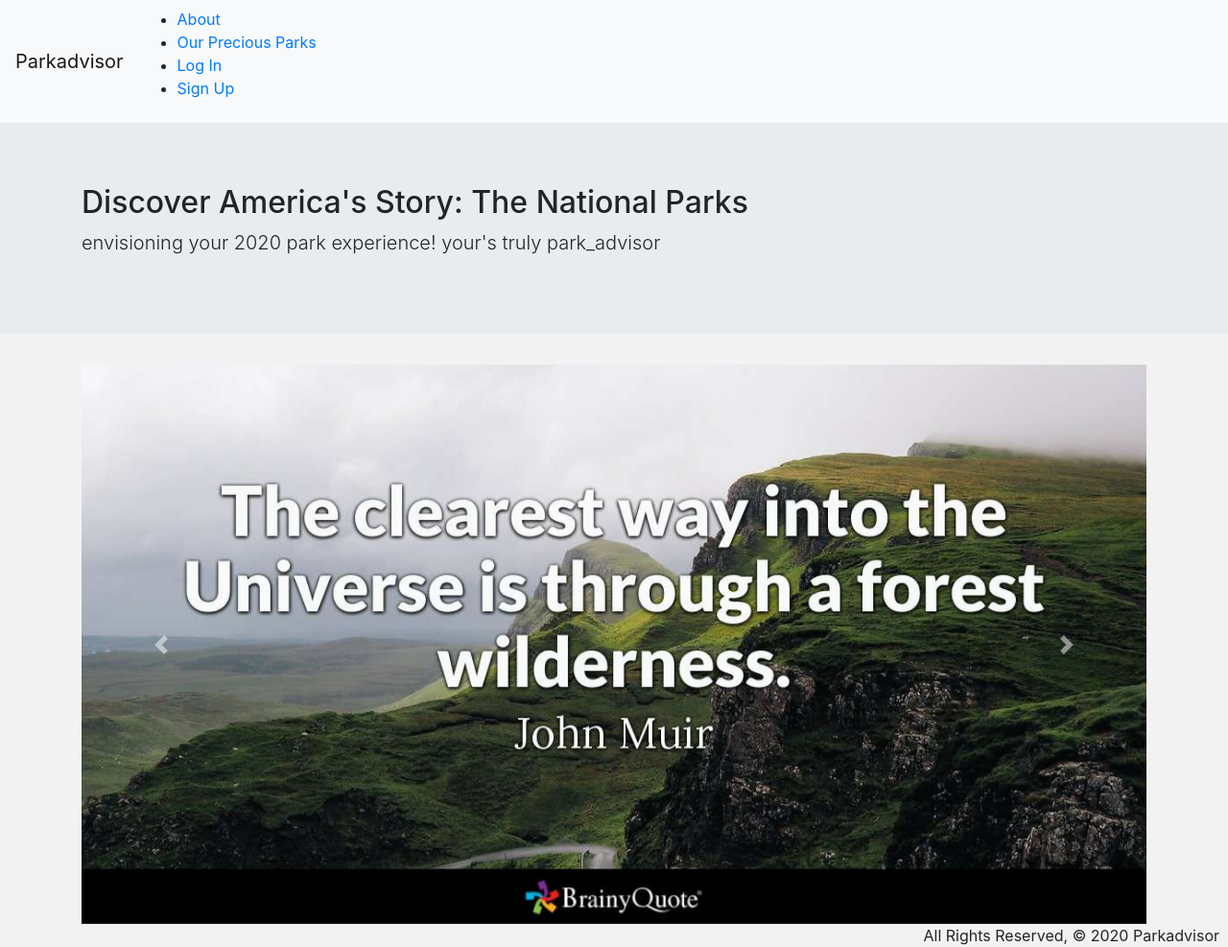
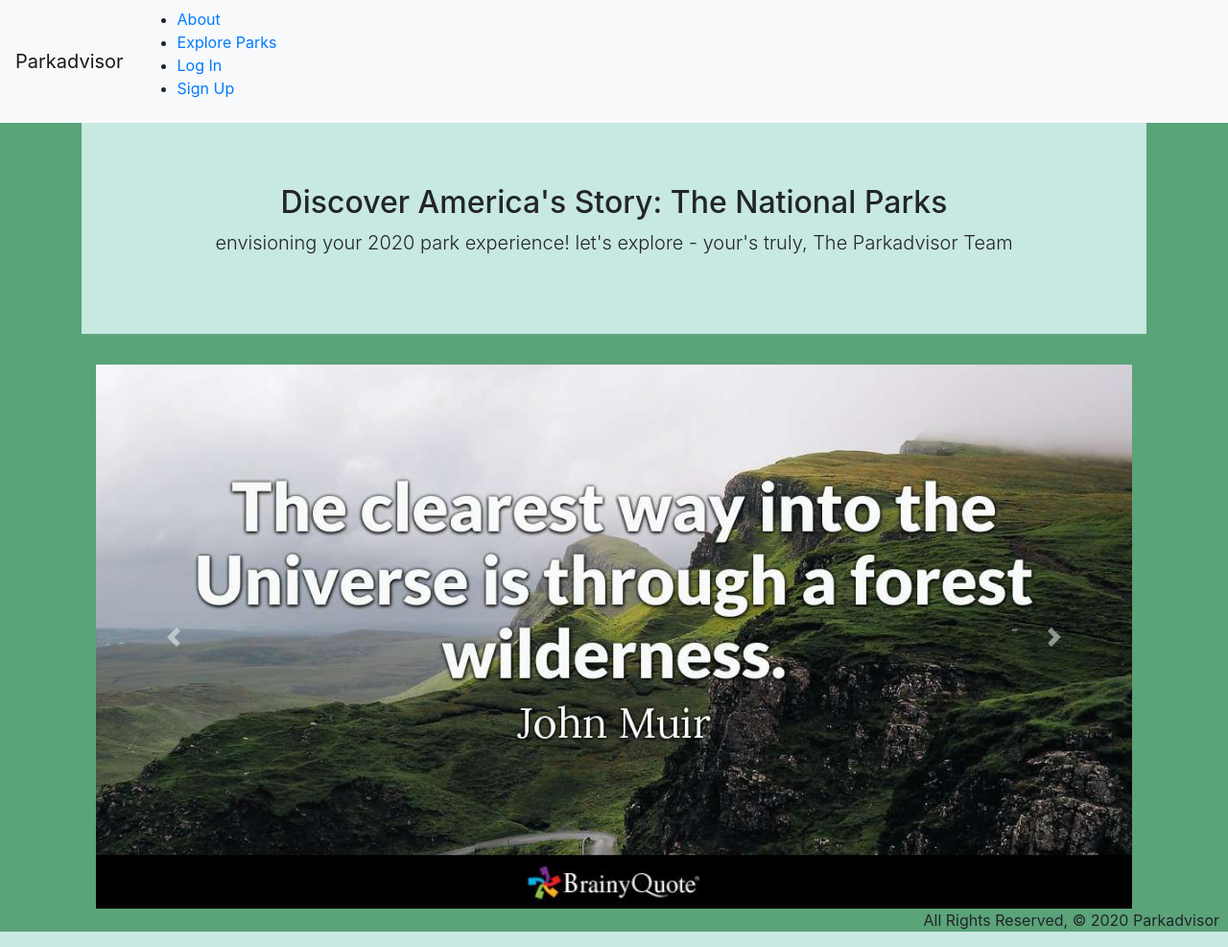
Before and after one commit to lauragsack/ParkAdvisor, a Django app: page / in a window 1280 px wide. Shown: the whole page at 96% size. Run offline with Django 3.2, Linux system fonts and the light colour scheme; some libraries are stand-ins or nearby versions.

Commit message:
landing page added

```diff
--- a/parkadvisor/main_app/static/css/style.css
+++ b/parkadvisor/main_app/static/css/style.css
@@ -2,7 +2,7 @@
     display: flex;
     min-height: 100vh;
     flex-direction: column;
-    background-color: #f2f2f2;
+    background-color: #5ba379;
   }
 
 main{
@@ -52,3 +52,17 @@
 .description-image-container{
   padding-top: 3rem;
 }
+
+.colorjumbo {
+    background-color: #c8e8e2;
+    text-color: beige;
+  }
+
+.carwidth {
+  width:100%;
+}
+
+.carousel-item .img-fluid {
+width:100%;
+
+}
--- a/parkadvisor/main_app/templates/base.html
+++ b/parkadvisor/main_app/templates/base.html
@@ -26,8 +26,11 @@
                     <li><a href="{% url 'reviews_index' %}">My Reviews</a></li>
                     <li><a href="{% url 'logout' %}">Log Out</a></li>
                 {% else %}
+
+                    <li><a href="{% url 'index' %}">Explore Parks</a></li>
+                    <li><a href="{% url 'login' %}">Log In</a></li>
                     <li><a href="{% url 'signup' %}">Sign Up</a></li>
-                    <li><a href="{% url 'login' %}">Log In</a></li>
+
                 {% endif %}
             </ul>
         </div>
@@ -41,6 +44,9 @@
   <footer class="page-footer">
     <div class="right">All Rights Reserved, &copy; 2020 Parkadvisor &nbsp;</div>
   </footer>
+  <script src="https://code.jquery.com/jquery-3.4.1.slim.min.js" integrity="sha384-J6qa4849blE2+poT4WnyKhv5vZF5SrPo0iEjwBvKU7imGFAV0wwj1yYfoRSJoZ+n" crossorigin="anonymous"></script>
+<script src="https://cdn.jsdelivr.net/npm/popper.js@1.16.0/dist/umd/popper.min.js" integrity="sha384-Q6E9RHvbIyZFJoft+2mJbHaEWldlvI9IOYy5n3zV9zzTtmI3UksdQRVvoxMfooAo" crossorigin="anonymous"></script>
+<script src="https://stackpath.bootstrapcdn.com/bootstrap/4.4.1/js/bootstrap.min.js" integrity="sha384-wfSDF2E50Y2D1uUdj0O3uMBJnjuUD4Ih7YwaYd1iqfktj0Uod8GCExl3Og8ifwB6" crossorigin="anonymous"></script>
 
 </body>
 </html>
--- a/parkadvisor/main_app/templates/landing.html
+++ b/parkadvisor/main_app/templates/landing.html
@@ -1,58 +1,39 @@
+
+{% extends 'base.html' %}
 {% load static %}
+{% block content %}
 
-<!DOCTYPE html>
-<html lang="en">
-<head>
-  <meta charset="UTF-8">
-  <meta name="viewport" content="width=device-width, initial-scale=1.0">
-  <meta http-equiv="X-UA-Compatible" content="ie=edge">
-  <title>Parkadvisor</title>
-  <link rel="stylesheet" href="https://stackpath.bootstrapcdn.com/bootstrap/4.3.1/css/bootstrap.min.css" integrity="sha384-ggOyR0iXCbMQv3Xipma34MD+dH/1fQ784/j6cY/iJTQUOhcWr7x9JvoRxT2MZw1T" crossorigin="anonymous">
-  <link rel="stylesheet" type="text/css" href="{% static 'css/style.css' %}"/>
-</head>
-<body>
-  <header class="navbar-fixed">
-    <nav class="navbar navbar-expand-lg navbar-light bg-light">
-    <a class="navbar-brand" href="#">Parkadvisor</a>
-    <button class="navbar-toggler" type="button" data-toggle="collapse" data-target="#navbarNavAltMarkup" aria-controls="navbarNavAltMarkup" aria-expanded="false" aria-label="Toggle navigation">
-        <span class="navbar-toggler-icon"></span>
-    </button>
-    <div class="collapse navbar-collapse" id="navbarNavAltMarkup">
-        <div class="navbar-nav">
-            <ul>
-            <li><a href="{% url 'about' %}">About</a></li>
-                    <li><a href="{% url 'index' %}">Our Precious Parks</a></li>
-                    <li><a href="{% url 'login' %}">Log In</a></li>
-                    <li><a href="{% url 'signup' %}">Sign Up</a></li>
 
-            </ul>
-        </div>
-    </div>
-    </nav>
-  </header>
-  <div class="jumbocontainer">
-        <div class="jumbotron jumbotron-fluid">
+  <div class="jumbocontainer text-center  ">
+        <div class="jumbotron colorjumbo jumbotron-fluid">
           <div class="container">
             <h2 class="display-8">Discover America's Story: The National Parks</h2>
-         <p class="lead">envisioning your 2020 park experience! your's truly park_advisor  </p>
+         <p class="lead">envisioning your 2020 park experience! let's explore        - your's truly, The Parkadvisor Team  </p>
 
   </div>
+ </div>
 </div>
-  </div>
-  <div class="container">
+
+
+
+
+  <div class="container ">
        <div id="carouselExampleControls" class="carousel slide" data-ride="carousel">
   <div class="carousel-inner">
-    <div class="carousel-item active">
+    <div class="carousel-item img-fluid active carwidth">
       <img src="{% static 'images/parksprojectimage1.jpg' %}" class="d-block w-100" alt="...">
     </div>
-    <div class="carousel-item">
+    <div class="carousel-item img-fluid carwidth">
       <img src="{% static 'images/bridgeimage.jpeg' %}" class="d-block w-100" alt="...">
     </div>
-    <div class="carousel-item">
+    <div class="carousel-item img-fluid carwidth">
       <img src="{% static 'images/parksproject4.jpg' %}" class="d-block w-100" alt="...">
     </div>
-    <div class="carousel-item">
+    <div class="carousel-item image-fluid">
       <img src="{% static 'images/parksproject2.jpg' %}" class="d-block w-100" alt="...">
+    </div>
+    <div class="carousel-item image-fluid">
+      <img src="{% static 'images/parksproject3.jpeg' %}" class="d-block w-100" alt="...">
     </div>
   </div>
   <a class="carousel-control-prev" href="#carouselExampleControls" role="button" data-slide="prev">
@@ -65,13 +46,7 @@
   </a>
 </div>
 
-  </div>
+</div>
 
-  <footer class="page-footer">
-    <div class="right">All Rights Reserved, &copy; 2020 Parkadvisor &nbsp;</div>
-  </footer>
-  <script src="https://code.jquery.com/jquery-3.4.1.slim.min.js" integrity="sha384-J6qa4849blE2+poT4WnyKhv5vZF5SrPo0iEjwBvKU7imGFAV0wwj1yYfoRSJoZ+n" crossorigin="anonymous"></script>
-<script src="https://cdn.jsdelivr.net/npm/popper.js@1.16.0/dist/umd/popper.min.js" integrity="sha384-Q6E9RHvbIyZFJoft+2mJbHaEWldlvI9IOYy5n3zV9zzTtmI3UksdQRVvoxMfooAo" crossorigin="anonymous"></script>
-<script src="https://stackpath.bootstrapcdn.com/bootstrap/4.4.1/js/bootstrap.min.js" integrity="sha384-wfSDF2E50Y2D1uUdj0O3uMBJnjuUD4Ih7YwaYd1iqfktj0Uod8GCExl3Og8ifwB6" crossorigin="anonymous"></script>
-</body>
-</html>
+
+{% endblock %}
```
Also changed, not shown: parkadvisor/main_app/static/images/franklinat night.jpeg (deleted), parkadvisor/main_app/static/images/parksproject5.jpeg (deleted).
